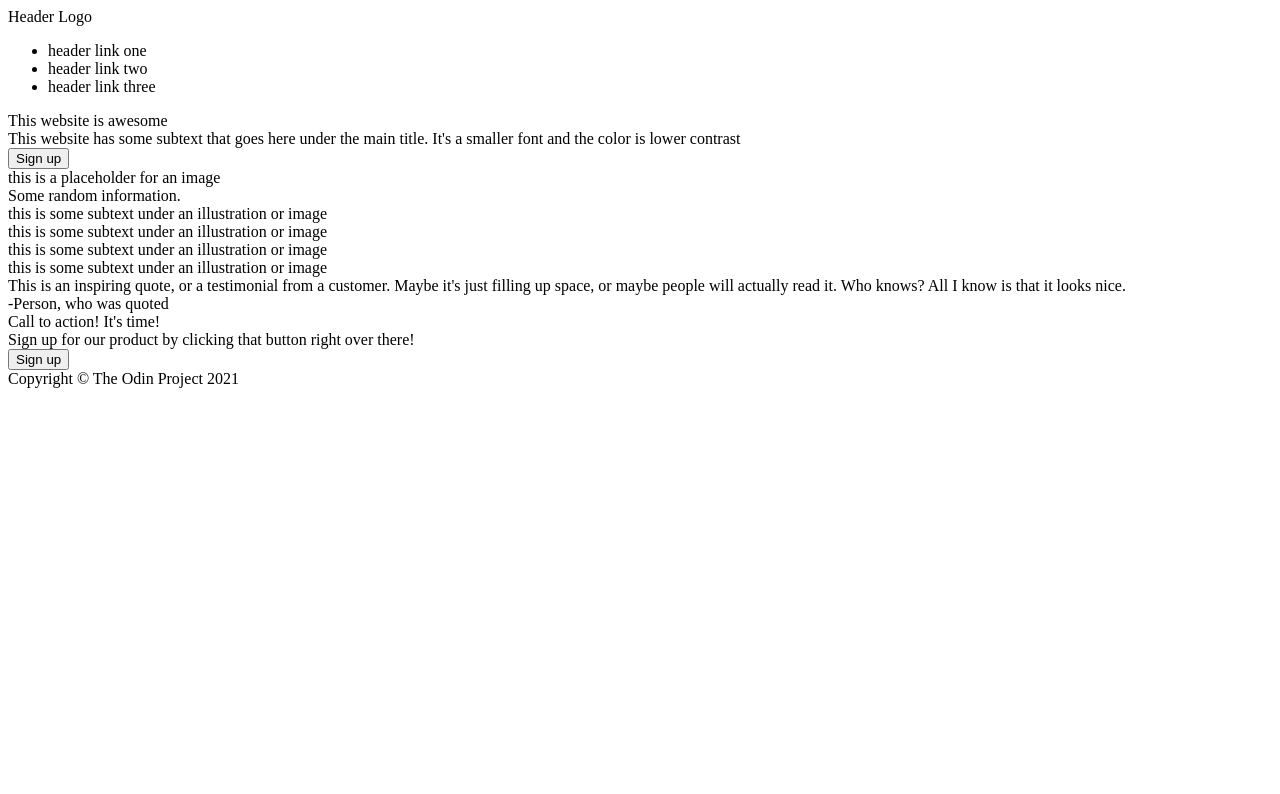
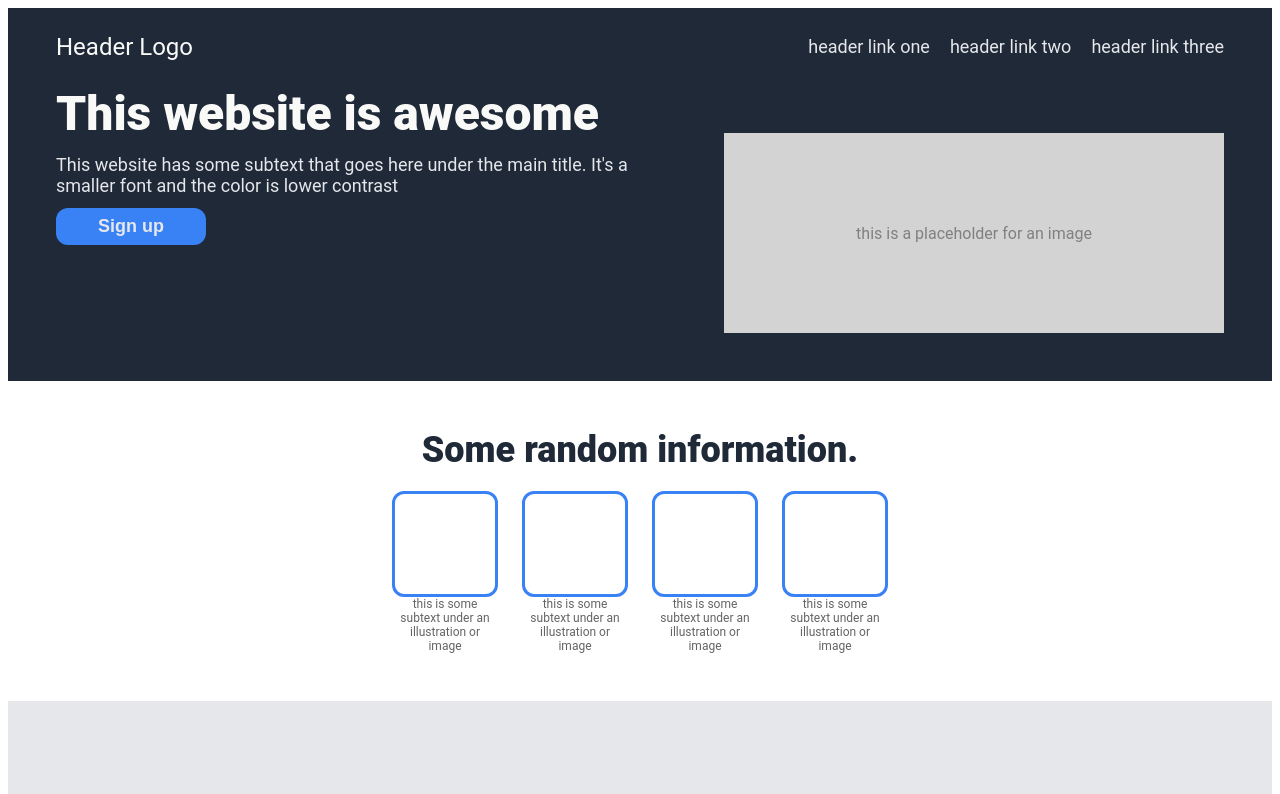
Before and after one commit to aparicio1999/landing-page, a plain HTML site: page index.html in a window 1280 px wide. Shown: the top 794 px of the page. Drawn offline with Linux system fonts and the light colour scheme.

Commit message:
Add minor changes to html and style.css

```diff
--- a/index.html
+++ b/index.html
@@ -4,24 +4,25 @@
     <meta charset="UTF-8">
     <meta name="viewport" content="width=device-width, initial-scale=1.0">
     <title>Document</title>
+    <link rel="stylesheet" href="style.css">
 </head>
 <body>
     <div class="header">
-        <div class="header logo">Header Logo</div>
+        <div class="header-logo">Header Logo</div>
         <ul>
-            <li><a>header link one</a></li>
-            <li><a>header link two</a></li>
-            <li><a>header link three</a></li>
+            <li><a class="link">header link one</a></li>
+            <li><a class="link">header link two</a></li>
+            <li><a class="link">header link three</a></li>
         </ul>
     </div>
     <div class="first-section">
-        <div class="left">
-            <div class="first title">This website is awesome</div>
+        <div class="left padding-needed">
+            <div class="first-title">This website is awesome</div>
             <div class="subtext">This website has some subtext that goes here under the main title. It's a smaller font and the color is lower contrast</div>
             <button class="sign-up">Sign up</button>
         </div>
         <div class="right">
-            <div class="placeholder">this is a placeholder for an image</div>
+            <div class="placeholder"><div class="place-text">this is a placeholder for an image</div></div>
         </div>
     </div>
     <div class="second-section">
--- /dev/null
+++ b/style.css
@@ -0,0 +1,209 @@
+body {
+    display: flex;
+    flex-direction: column;
+    font-family: Roboto, sans;
+}
+
+.header,
+.first-section,
+.footer {
+    display: flex;
+    background-color: #1F2937;
+}
+
+.header {
+    margin-bottom: auto;
+    padding: 12px;
+    padding-left: 48px;
+    padding-right: 48px;
+    align-items: center;
+}
+
+.header-logo {
+    margin-right: auto;
+    font-size: 24px;
+    color: #F9FAF8;
+}
+
+.link,
+.subtext,
+.sign-up {
+    font-size: 18px;
+    color: #E5E7EB;
+}
+
+ul {
+    list-style-type: none;
+    display: flex;
+    gap: 20px;
+}
+
+.first-section {
+    display: flex;
+    gap: 48px;
+}
+
+.first-title {
+    font-size: 48px;
+    color: #F9FAF8;
+    font-weight: 900;
+}
+
+.placeholder {
+    background-color: lightgray;
+    color: gray;
+    flex: auto;
+    width: 500px;
+    height: 200px;
+    flex: 1 0 auto;
+    text-align: center;
+    align-items: center;
+    display: flex;
+    justify-content: center;
+}
+
+.padding-needed {
+    padding-left: 48px;
+}
+
+.right {
+    margin-left: auto;
+    padding-right: 48px;
+    display: flex;
+    justify-content: center;
+    align-items: center;
+    flex: auto;
+    padding: 48px;
+}
+
+.left {
+    margin-right: auto;
+    display: flex;
+    flex-direction: column;
+    gap: 12px;
+}
+
+.sign-up {
+    border: none;
+    padding: 8px 30px;
+    text-decoration: none;
+    border-radius: 12px;
+    font-weight: bold;
+    flex: 0 0 auto;
+    max-width: 150px;
+}
+
+.sign-up,
+.blue-section {
+    background-color: #3882F6;
+}
+
+.white-border {
+    border: #E5E7EB solid 2px;
+}
+
+.second-section {
+    display: flex;
+    flex-direction: column;
+    background-color: white;
+    justify-content: center;
+    align-items: center;
+    padding: 48px;
+    gap: 20px
+}
+
+.second-title {
+    font-size: 36px;
+    color: #1F2937;
+    font-weight: 900;
+}
+
+.cards {
+    display: flex;
+    justify-content: center;
+    align-items: center;
+    gap: 24px;
+}
+
+.card {
+    display: flex;
+    flex-direction: column;
+    justify-content: center;
+    align-items: center;
+    max-width: 106px;
+}
+
+.empty {
+    flex: 0 0 auto;
+    width: 100px;
+    height: 100px;
+    border: #3882F6 solid 3px;
+    border-radius: 12px;
+}
+
+.img-text {
+    text-align: center;
+    flex: auto;
+    font-size: 12px;
+    color: rgb(100, 100, 100);
+}
+
+.third-section {
+    background-color: #E5E7EB;
+    display: flex;
+    padding: 96px;
+    flex-direction: column;
+    justify-content: center;
+    align-items: center;
+    gap: 24px;
+}
+
+.quote {
+    font-size: 36px;
+    color: #1F2937;
+    font-style: italic;
+}
+
+.person-quoted {
+    font-size: 24px;
+    color: #1F2937;
+    font-weight: bold;
+    align-self: flex-end;
+}
+
+.fourth-section {
+    background-color: #F9FAF8;
+    display: flex;
+    padding: 48px;
+    justify-content: center;
+    align-items: center;
+}
+
+.blue-section {
+    display: flex;
+    padding: 32px 128px;
+    gap: 48px;
+    border-radius: 12px;
+}
+
+.third-title {
+    margin-right: auto;
+    color: #F9FAF8;
+    font-weight: bold;
+    font-size: 20px;
+}
+
+.second-subtext {
+    color: #F9FAF8;
+}
+
+.footer {
+    padding: 24px;
+    display: flex;
+    justify-content: center;
+    align-items: center;
+}
+
+.text-footer {
+    color: #E5E7EB;
+}
```
